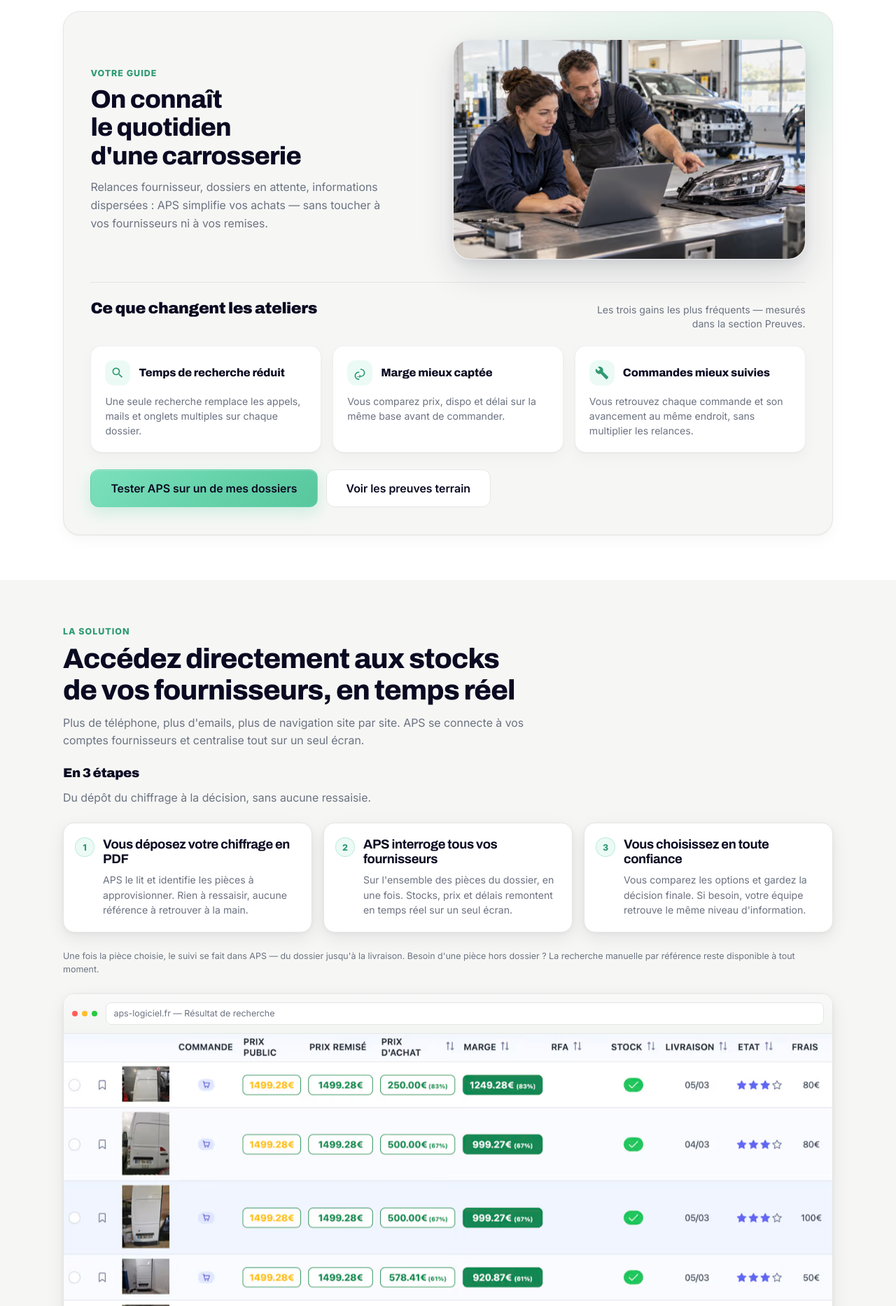
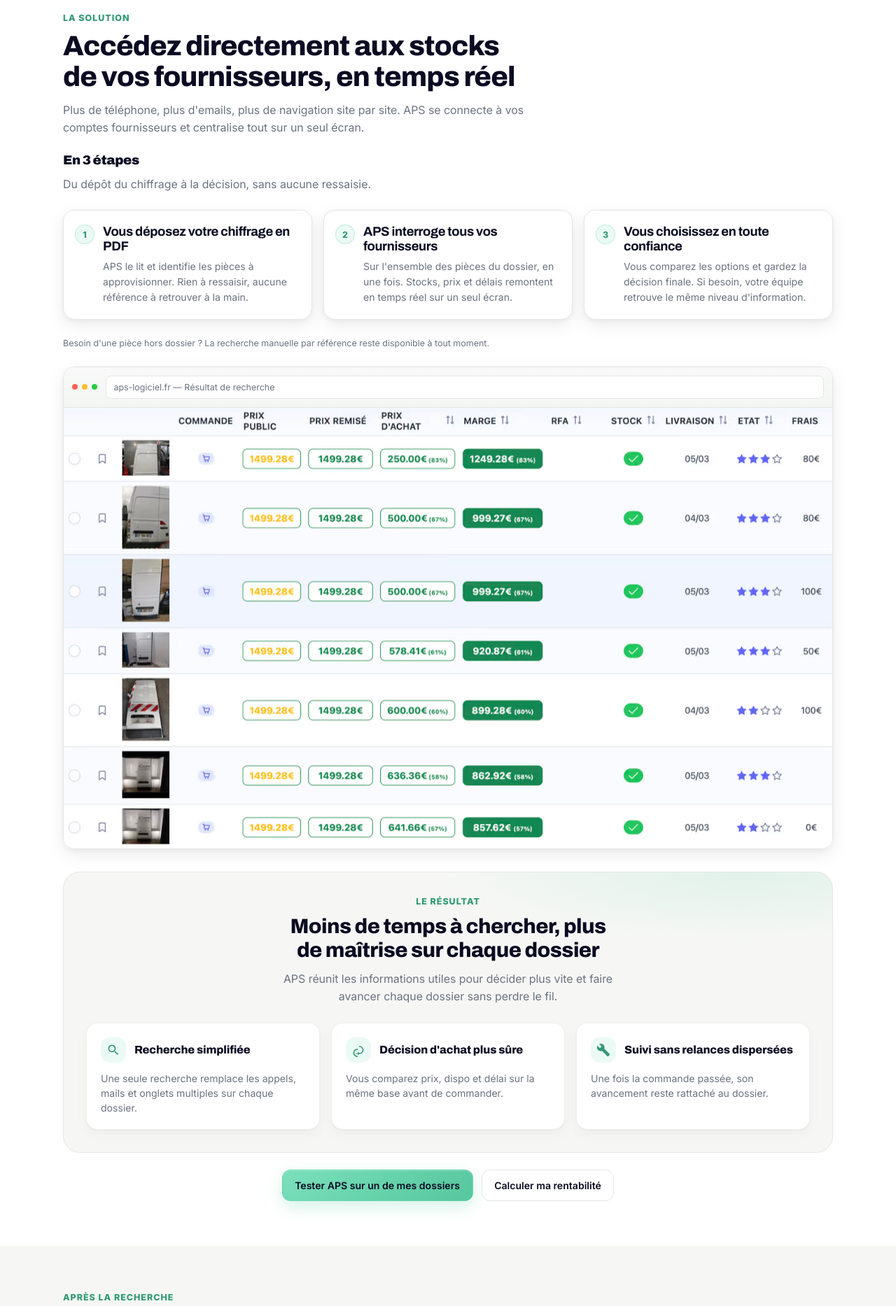
Before and after one commit to loulouDelPays/aps-landing-page, an Eleventy site: page src/index.njk in a window 1280 px wide. Shown: the part 1640-3507 px from the top of the page at 70% size. Built offline with nearby package versions, Linux system fonts and the light colour scheme; Eleventy itself is replaced by a stand-in of ours; files that its build step writes are made by us from their sources.

Commit message:
Refactor home-main.njk and main.css for improved layout and user experience
- Removed the guide section from home-main.njk to streamline content and enhance focus on solutions.
- Introduced a new solution outcomes section in home-main.njk, highlighting key benefits of the APS system.
- Updated CSS in main.css to support new layout elements, including styling for the solution outcomes section and post-search panel.
- Enhanced responsiveness and visual consistency across sections, improving overall user engagement.

```diff
--- a/src/_includes/partials/home-main.njk
+++ b/src/_includes/partials/home-main.njk
@@ -117,63 +117,8 @@
     </div>
   </section>
 
-  <!-- GUIDE -->
-  <section id="guide" class="section section--light" aria-labelledby="guide-title">
-    <div class="container">
-      <div class="guide-stage">
-        <div class="guide-intro">
-          <div class="guide-intro__copy u-reveal">
-            <p class="section-kicker">Votre guide</p>
-            <h2 id="guide-title" class="section-title">On connaît le quotidien d'une carrosserie</h2>
-            <p class="guide-empathy">Relances fournisseur, dossiers en attente, informations dispersées : APS simplifie vos achats — sans toucher à vos fournisseurs ni à vos remises.</p>
-          </div>
-          <div class="guide-intro__media guide-photo u-reveal">
-            <picture>
-              <source type="image/avif" srcset="/assets/img/atelier-equipe-640.avif 640w, /assets/img/atelier-equipe-960.avif 960w, /assets/img/atelier-equipe-1280.avif 1280w" sizes="(max-width:980px) 100vw, min(540px, 46vw)" />
-              <source type="image/webp" srcset="/assets/img/atelier-equipe-640.webp 640w, /assets/img/atelier-equipe-960.webp 960w, /assets/img/atelier-equipe-1280.webp 1280w" sizes="(max-width:980px) 100vw, min(540px, 46vw)" />
-              <img src="/assets/img/atelier-equipe-960.webp" alt="Équipe carrosserie au travail" width="960" height="540" loading="lazy" />
-            </picture>
-          </div>
-        </div>
-        <div class="guide-outcomes">
-          <header class="guide-outcomes__head u-reveal">
-            <h3 class="guide-outcomes__title">Ce que changent les ateliers</h3>
-            <p class="guide-outcomes__sub">Les trois gains les plus fréquents — mesurés dans la section Preuves.</p>
-          </header>
-          <div class="guide-outcomes__grid">
-            <article class="guide-outcome-card u-reveal">
-              <div class="guide-outcome-card__head">
-                <span class="icon-wrap guide-outcome-card__icon" aria-hidden="true"><svg class="icon"><use href="#icon-search"/></svg></span>
-                <h3 class="guide-outcome-card__title">Temps de recherche réduit</h3>
-              </div>
-              <p class="guide-outcome-card__text">Une seule recherche remplace les appels, mails et onglets multiples sur chaque dossier.</p>
-            </article>
-            <article class="guide-outcome-card u-reveal">
-              <div class="guide-outcome-card__head">
-                <span class="icon-wrap guide-outcome-card__icon" aria-hidden="true"><svg class="icon"><use href="#icon-euro"/></svg></span>
-                <h3 class="guide-outcome-card__title">Marge mieux captée</h3>
-              </div>
-              <p class="guide-outcome-card__text">Vous comparez prix, dispo et délai sur la même base avant de commander.</p>
-            </article>
-            <article class="guide-outcome-card u-reveal">
-              <div class="guide-outcome-card__head">
-                <span class="icon-wrap guide-outcome-card__icon" aria-hidden="true"><svg class="icon"><use href="#icon-workshop"/></svg></span>
-                <h3 class="guide-outcome-card__title">Commandes mieux suivies</h3>
-              </div>
-              <p class="guide-outcome-card__text">Vous retrouvez chaque commande et son avancement au même endroit, sans multiplier les relances.</p>
-            </article>
-          </div>
-          <div class="guide-outcomes__actions u-reveal">
-            <a class="btn btn--primary btn--lg" href="{{ site.demoUrl }}">Tester APS sur un de mes dossiers</a>
-            <a class="btn btn--lg" href="/#temoignages">Voir les preuves terrain</a>
-          </div>
-        </div>
-      </div>
-    </div>
-  </section>
-
   <!-- SOLUTION / RECHERCHE -->
-  <section id="fonctionnalites" class="section section--muted">
+  <section id="fonctionnalites" class="section section--light">
     <div class="container">
       <p class="section-kicker u-reveal">La solution</p>
       <h2 class="section-title u-reveal">Accédez directement aux stocks de vos fournisseurs, en temps réel</h2>
@@ -194,7 +139,7 @@
           <p>Vous comparez les options et gardez la décision finale. Si besoin, votre équipe retrouve le même niveau d'information.</p>
         </article>
       </div>
-      <p class="hint u-mb-6 u-reveal">Une fois la pièce choisie, <a href="/#commandes">le suivi se fait dans APS</a> — du dossier jusqu'à la livraison. Besoin d'une pièce hors dossier ? La recherche manuelle par référence reste disponible à tout moment.</p>
+      <p class="hint u-mb-6 u-reveal">Besoin d'une pièce hors dossier ? La recherche manuelle par référence reste disponible à tout moment.</p>
       <div class="browser-shot u-reveal">
         <div class="browser-shot__top">
           <div class="device-frame__dots" aria-hidden="true"><span></span><span></span><span></span></div>
@@ -206,6 +151,36 @@
           <img src="/assets/img/exemple_resultat_recherche-1280.webp" alt="Exemple de résultat de recherche APS" width="1280" height="800" loading="lazy" />
         </picture>
       </div>
+      <div class="solution-outcomes u-reveal">
+        <header class="solution-outcomes__head">
+          <p class="section-kicker">Le résultat</p>
+          <h3 class="solution-outcomes__title">Moins de temps à chercher, plus de maîtrise sur chaque dossier</h3>
+          <p class="solution-outcomes__lead">APS réunit les informations utiles pour décider plus vite et faire avancer chaque dossier sans perdre le fil.</p>
+        </header>
+        <div class="solution-outcomes__grid">
+          <article class="solution-outcome">
+            <div class="solution-outcome__head">
+              <span class="icon-wrap solution-outcome__icon" aria-hidden="true"><svg class="icon"><use href="#icon-search"/></svg></span>
+              <h4 class="solution-outcome__title">Recherche simplifiée</h4>
+            </div>
+            <p class="solution-outcome__text">Une seule recherche remplace les appels, mails et onglets multiples sur chaque dossier.</p>
+          </article>
+          <article class="solution-outcome">
+            <div class="solution-outcome__head">
+              <span class="icon-wrap solution-outcome__icon" aria-hidden="true"><svg class="icon"><use href="#icon-euro"/></svg></span>
+              <h4 class="solution-outcome__title">Décision d'achat plus sûre</h4>
+            </div>
+            <p class="solution-outcome__text">Vous comparez prix, dispo et délai sur la même base avant de commander.</p>
+          </article>
+          <article class="solution-outcome">
+            <div class="solution-outcome__head">
+              <span class="icon-wrap solution-outcome__icon" aria-hidden="true"><svg class="icon"><use href="#icon-workshop"/></svg></span>
+              <h4 class="solution-outcome__title">Suivi sans relances dispersées</h4>
+            </div>
+            <p class="solution-outcome__text">Une fois la commande passée, son avancement reste rattaché au dossier.</p>
+          </article>
+        </div>
+      </div>
       <div class="u-gap-actions u-gap-actions--center u-mt-6">
         <a class="btn btn--primary" href="{{ site.demoUrl }}">Tester APS sur un de mes dossiers</a>
         <a class="btn" href="/#rentabilite">Calculer ma rentabilité</a>
@@ -213,13 +188,20 @@
     </div>
   </section>
 
-<!-- COMMANDES -->
-  <section id="commandes" class="section section--light">
+  <!-- APRÈS LA RECHERCHE -->
+  <section class="section section--muted post-search" aria-labelledby="post-search-title">
     <div class="container">
-      <p class="section-kicker u-reveal">Mes commandes</p>
-      <h2 class="section-title u-reveal">Suivez chaque pièce, du dossier jusqu'à la livraison</h2>
-      <p class="section-sub u-reveal">Toutes vos commandes — direct, email, panier ou saisie manuelle — au même endroit, par dossier. Fini les relances et l'historique éparpillé dans les mails.</p>
-      <div class="bonus-section-grid commandes-grid u-reveal">
+      <p class="section-kicker u-reveal">Après la recherche</p>
+      <h2 id="post-search-title" class="section-title u-reveal">Une fois vos pièces sélectionnées, suivez vos commandes et pilotez vos RFA</h2>
+      <p class="section-sub u-reveal">Suivez chaque pièce par dossier, puis pilotez vos remises de fin d'année à partir des mêmes achats.</p>
+      <div class="post-search-stack">
+        <article id="commandes" class="post-search-panel u-reveal" aria-labelledby="commandes-title">
+          <header class="post-search-panel__head">
+            <p class="section-kicker">Mes commandes</p>
+            <h3 id="commandes-title" class="post-search-panel__title">Suivez chaque pièce, du dossier jusqu'à la livraison</h3>
+            <p class="post-search-panel__sub">Toutes vos commandes — direct, email, panier ou saisie manuelle — au même endroit, par dossier. Fini les relances et l'historique éparpillé dans les mails.</p>
+          </header>
+          <div class="bonus-section-grid commandes-grid">
             <div class="feature-panel">
               <div class="bonus-features">
                 <div class="bonus-feature"><span class="check check--circle"><svg class="icon" aria-hidden="true"><use href="#icon-check"/></svg></span><div><div class="bonus-feature__title">Vue par dossier de réparation</div><div class="bonus-feature__desc">OR, client, montant et avancement regroupés ; alerte sur chaque mise à jour fournisseur non lue.</div></div></div>
@@ -252,22 +234,19 @@
               <p class="hint u-mt-2">Capture : onglet Suivi des achats — lecture d'activité sur la période sélectionnée.</p>
             </div>
           </div>
-      <p class="hint u-mt-4 u-reveal">Les commandes enregistrées dans APS <a href="/#rfa">alimentent aussi votre tableau de bord RFA</a> — paliers et remises de fin d'année par fournisseur.</p>
-    </div>
-  </section>
-
-<!-- RFA -->
-  <section id="rfa" class="section section--muted">
-    <div class="container">
-      <p class="section-kicker u-reveal">Remises de fin d'année</p>
-      <h2 class="section-title u-reveal">Suivez vos RFA fournisseur par fournisseur</h2>
-      <p class="section-sub u-reveal">RFA acquise, paliers et projection par fournisseur — en un coup d'œil, sur l'exercice en cours ou les années précédentes.</p>
-      <div class="grid grid--3 u-mb-6 u-reveal">
+        </article>
+        <article id="rfa" class="post-search-panel u-reveal" aria-labelledby="rfa-title">
+          <header class="post-search-panel__head">
+            <p class="section-kicker">Remises de fin d'année</p>
+            <h3 id="rfa-title" class="post-search-panel__title">Suivez vos RFA fournisseur par fournisseur</h3>
+            <p class="post-search-panel__sub">RFA acquise, paliers et projection par fournisseur — en un coup d'œil, sur l'exercice en cours ou les années précédentes.</p>
+          </header>
+          <div class="grid grid--3 u-mb-6">
             <article class="card card--raised"><div class="card__body"><h3>RFA acquise cumulée</h3><p class="u-text-muted u-mt-2">Cumul annuel, tendance vs. l'an passé, historique sur cinq exercices.</p></div></article>
             <article class="card card--raised"><div class="card__body"><h3>Palier en cours et projection</h3><p class="u-text-muted u-mt-2">CA, palier atteint, reste à faire pour le suivant et projection de fin d'année.</p></div></article>
             <article class="card card--raised"><div class="card__body"><h3>Achats APS et volume hors logiciel</h3><p class="u-text-muted u-mt-2">Achats APS en automatique ; déclaration à date pour le volume antérieur ou hors logiciel.</p></div></article>
           </div>
-      <div class="browser-shot u-reveal">
+          <div class="browser-shot">
             <div class="browser-shot__top">
               <div class="device-frame__dots" aria-hidden="true"><span></span><span></span><span></span></div>
               <div class="browser-shot__url">aps-logiciel.fr — Gestion RFA</div>
@@ -278,7 +257,9 @@
               <img src="/assets/img/suivi_rfa-1280.webp" alt="Tableau de bord Gestion RFA : RFA acquise cumulée, cartes fournisseur avec CA actuel, palier atteint, barre d'avancement et projection de fin d'année" width="1280" height="492" loading="lazy" />
             </picture>
           </div>
-      <p class="hint u-mt-2 u-reveal">Capture : tableau de bord Gestion RFA — vue par fournisseur pour l'exercice sélectionné.</p>
+          <p class="hint u-mt-2">Capture : tableau de bord Gestion RFA — vue par fournisseur pour l'exercice sélectionné.</p>
+        </article>
+      </div>
     </div>
   </section>
 
--- a/src/css/main.css
+++ b/src/css/main.css
@@ -645,6 +645,37 @@
     .bonus-panel__copy .bonus-feature__title { font-size: var(--text-base); }
     .bonus-feature__desc { color: var(--muted); font-size: var(--text-xs); margin-top: 4px; line-height: 1.5; }
     .bonus-panel__copy .bonus-feature__desc { font-size: var(--text-sm); margin-top: 5px; }
+    .post-search .section-sub { margin-bottom: var(--sp-8); }
+    .post-search-stack {
+      display: flex;
+      flex-direction: column;
+      gap: var(--sp-6);
+    }
+    .post-search-panel {
+      scroll-margin-top: var(--section-scroll-margin);
+      padding: clamp(var(--sp-5), 3vw, var(--sp-8));
+      border: 1px solid var(--line);
+      border-radius: var(--radius-xl);
+      background: var(--paper);
+      box-shadow: var(--shadow-sm);
+    }
+    .post-search-panel__head .section-kicker { margin-bottom: var(--sp-2); }
+    .post-search-panel__title {
+      margin: 0 0 var(--sp-3);
+      font-family: var(--font-display);
+      font-size: clamp(1.35rem, 1.1rem + 1vw, 1.85rem);
+      font-weight: 800;
+      letter-spacing: -0.02em;
+      line-height: 1.15;
+      text-wrap: balance;
+    }
+    .post-search-panel__sub {
+      margin: 0 0 var(--sp-6);
+      max-width: 68ch;
+      color: var(--muted);
+      font-size: var(--text-base);
+      line-height: 1.55;
+    }
     .commandes-grid { grid-template-columns: minmax(0, .92fr) minmax(0, 1.08fr); align-items: start; gap: var(--sp-8); }
     .feature-panel {
       padding: var(--sp-5);
@@ -839,83 +870,42 @@
 
     .guide-photo { border-radius: var(--radius-xl); overflow: hidden; box-shadow: var(--shadow-lg); }
 
-    #guide .guide-stage {
-      background:
-        radial-gradient(ellipse 70% 45% at 88% 8%, rgba(101,210,170,.16), transparent 55%),
-        var(--surface);
+    .solution-outcomes {
+      margin-top: var(--sp-8);
+      padding: clamp(var(--sp-6), 3vw, var(--sp-8));
       border: 1px solid var(--line);
       border-radius: var(--radius-xl);
-      padding: clamp(var(--sp-6), 3vw, var(--sp-10));
-      box-shadow: var(--shadow-sm);
+      background:
+        radial-gradient(ellipse 70% 45% at 88% 0%, rgba(101,210,170,.14), transparent 55%),
+        var(--surface);
     }
-    #guide .guide-intro {
-      display: grid;
-      grid-template-columns: minmax(0, 1fr) minmax(0, 1.05fr);
-      gap: clamp(var(--sp-6), 3vw, var(--sp-10));
-      align-items: center;
+    .solution-outcomes__head {
+      max-width: 42rem;
+      margin: 0 auto var(--sp-6);
+      text-align: center;
     }
-    #guide .guide-intro__copy .section-title {
-      font-size: clamp(1.7rem, 1.3rem + 1.2vw, 2.35rem);
-      max-width: 16ch;
+    .solution-outcomes__title {
+      margin: 0 0 var(--sp-3);
+      font-family: var(--font-display);
+      font-size: clamp(1.35rem, 1.1rem + 1vw, 1.85rem);
+      font-weight: 800;
+      letter-spacing: -0.02em;
+      line-height: 1.15;
+      text-wrap: balance;
     }
-    #guide .guide-empathy {
+    .solution-outcomes__lead {
+      margin: 0 auto;
+      max-width: 52ch;
+      color: var(--muted);
       font-size: var(--text-base);
       line-height: 1.6;
-      max-width: 42ch;
-      margin: 0;
-      color: var(--muted);
     }
-    #guide .guide-intro__media.guide-photo {
-      overflow: hidden;
-      border-radius: var(--radius-xl);
-      border: 1px solid rgba(10,10,34,.08);
-      box-shadow: var(--shadow-lg);
-      background: var(--paper);
-    }
-    #guide .guide-intro__media picture {
-      display: block;
-      overflow: hidden;
-      border-radius: inherit;
-    }
-    #guide .guide-intro__media img {
-      display: block;
-      width: 100%;
-      aspect-ratio: 16 / 10;
-      object-fit: cover;
-      object-position: center 30%;
-    }
-    #guide .guide-outcomes {
-      margin-top: var(--sp-8);
-      padding-top: var(--sp-6);
-      border-top: 1px solid rgba(10,10,34,.08);
-    }
-    #guide .guide-outcomes__head {
-      display: flex;
-      align-items: baseline;
-      justify-content: space-between;
-      gap: var(--sp-6);
-      margin-bottom: var(--sp-5);
-    }
-    #guide .guide-outcomes__title {
-      margin: 0;
-      font-size: var(--text-xl);
-      font-weight: 900;
-      letter-spacing: -0.02em;
-    }
-    #guide .guide-outcomes__sub {
-      margin: 0;
-      max-width: 36ch;
-      text-align: right;
-      font-size: var(--text-sm);
-      color: var(--muted);
-      line-height: 1.45;
-    }
-    #guide .guide-outcomes__grid {
+    .solution-outcomes__grid {
       display: grid;
       grid-template-columns: repeat(3, minmax(0, 1fr));
       gap: var(--sp-4);
     }
-    #guide .guide-outcome-card {
+    .solution-outcome {
       display: flex;
       flex-direction: column;
       gap: var(--sp-3);
@@ -923,47 +913,32 @@
       padding: var(--sp-5);
       border-radius: var(--radius-lg);
       border: 1px solid rgba(10,10,34,.06);
-      background: #fff;
+      background: var(--paper);
       box-shadow: var(--shadow-sm);
-      transition: transform .18s ease, box-shadow .2s ease, border-color .2s ease;
     }
-    @media (hover: hover) {
-      #guide .guide-outcome-card:hover {
-        transform: translateY(-2px);
-        border-color: rgba(101,210,170,.45);
-        box-shadow: var(--shadow-md);
-      }
-    }
-    #guide .guide-outcome-card__head {
+    .solution-outcome__head {
       display: flex;
       align-items: center;
       gap: var(--sp-3);
     }
-    #guide .guide-outcome-card__icon {
+    .solution-outcome__icon {
       flex: none;
       width: 2.25rem;
       height: 2.25rem;
     }
-    #guide .guide-outcome-card__title {
+    .solution-outcome__title {
       margin: 0;
       font-size: var(--text-base);
       font-weight: 800;
       letter-spacing: -0.01em;
       line-height: 1.25;
     }
-    #guide .guide-outcome-card__text {
+    .solution-outcome__text {
       margin: 0;
       flex: 1;
       font-size: var(--text-sm);
       color: var(--muted);
       line-height: 1.5;
-    }
-    #guide .guide-outcomes__actions {
-      display: flex;
-      flex-wrap: wrap;
-      align-items: center;
-      gap: var(--sp-3);
-      margin-top: var(--sp-6);
     }
 
     .roi-intro { display: grid; grid-template-columns: 4fr 6fr; gap: var(--sp-10); align-items: center; margin-bottom: var(--sp-8); }
@@ -1037,22 +1012,18 @@
     @media (max-width: 1080px) and (min-width: 981px) {
       .grid--3 { grid-template-columns: repeat(2, 1fr); }
       .grid--4 { grid-template-columns: repeat(2, 1fr); }
-      #guide .guide-outcomes__grid { grid-template-columns: repeat(2, 1fr); }
+      .solution-outcomes__grid { grid-template-columns: repeat(2, 1fr); }
     }
     @media (max-width: 980px) {
       .nav, .header-actions .btn:not(.header-actions__cta) { display: none; }
       .hamburger { display: flex; }
       .mobile-nav { display: flex; }
-      .hero__grid, #guide .guide-intro, #guide .guide-outcomes__grid, .roi-intro, .bonus-panel__grid, .bonus-section-grid,
+      .hero__grid, .solution-outcomes__grid, .roi-intro, .bonus-panel__grid, .bonus-section-grid,
       .roi-card > .card__body, .pricing, .grid--2, .grid--3, .grid--4,
       .logo-grid, .form--2, .price-clarity-grid {
         grid-template-columns: 1fr;
       }
-      #guide .guide-intro__media { order: -1; }
-      #guide .guide-outcomes__head { flex-direction: column; align-items: flex-start; gap: var(--sp-2); }
-      #guide .guide-outcomes__sub { text-align: left; max-width: none; }
-      #guide .guide-outcomes__actions .btn { flex: 1 1 100%; }
-      #guide .guide-stage { padding: var(--sp-5); }
+      .solution-outcomes { padding: var(--sp-5); }
       .section { padding: var(--sp-12) 0; }
       .bottom-cta { display: flex; }
       body { padding-bottom: calc(var(--bottom-cta-h) + env(safe-area-inset-bottom, 0px)); }
@@ -1080,7 +1051,7 @@
       .roi-secondary { flex-direction: column; }
       .roi-metric { flex: 1 1 auto; width: 100%; }
       .hero-title-line--sub { font-size: .9em; }
-      #guide .guide-outcome-card { padding: var(--sp-5); }
+      .solution-outcome { padding: var(--sp-5); }
     }
 
     /* ===== INNER PAGES & LEGAL ===== */
```
Lines whose indentation alone changed are shown as unchanged.
